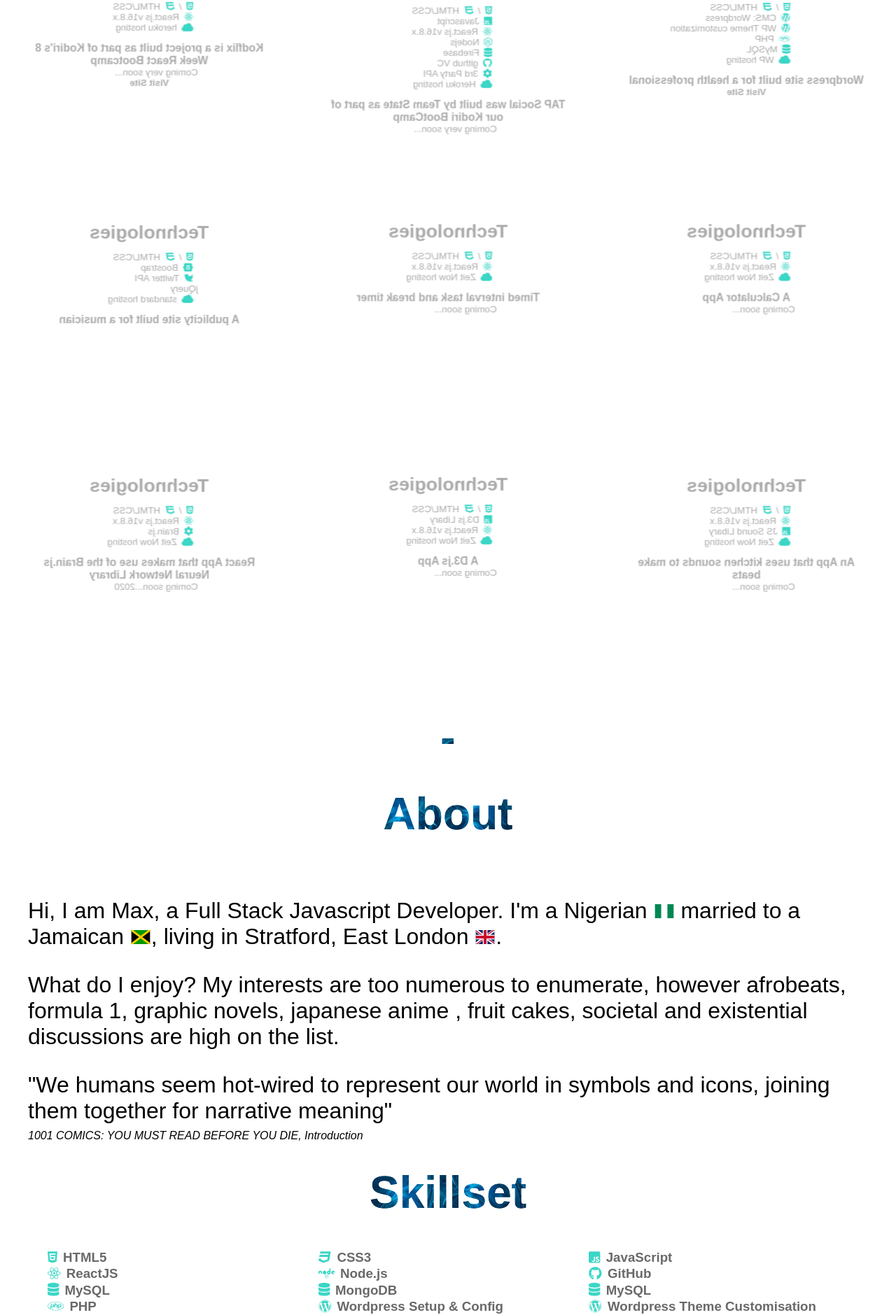
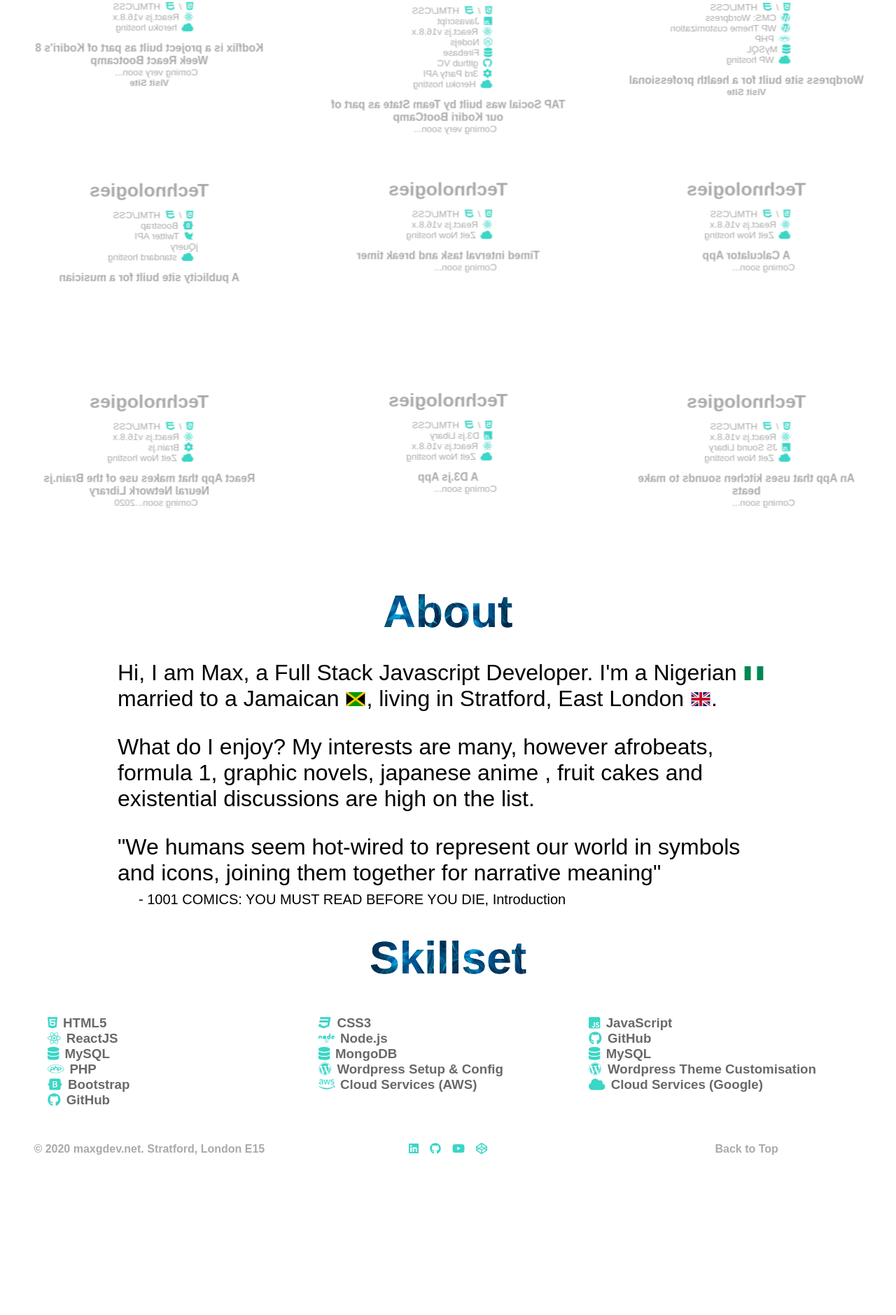
Before and after one commit to maxgdev/portfolio, a React (Create React App) app: page / in a window 1280 px wide. Shown: the part 870-2749 px from the top of the page at 70% size. After the commit the page ends 2531 px from the top, so only its background shows below. Built offline with nearby package versions, Linux system fonts and the light colour scheme; a web font is replaced by a local one.

Commit message:
Fixed mobile responsiveness for cards, skillset. Fixed image size on cards, removed some redundant css and html

```diff
--- a/src/About.js
+++ b/src/About.js
@@ -7,17 +7,18 @@ import './App.css';
 export default function About() {
     return (<>
         <div className='about'>
-            <br />
-            <br />
-            <blockquote>Hi, I am Max, a Full Stack Javascript Developer. I'm a Nigerian <img src={ng} alt="Nigerian flag"/> married to a Jamaican <img src={jm} alt="Jamaican flag"/>, living in Stratford, East London <img src={gb} alt="British flag"/>.</blockquote>
+            <blockquote className='animated zoomIn delay-2s'>Hi, I am Max, a Full Stack Javascript Developer. I'm a Nigerian <img src={ng} alt="Nigerian flag"/> married to a Jamaican <img src={jm} alt="Jamaican flag"/>, living in Stratford, East London <img src={gb} alt="British flag"/>.</blockquote>
 
-            <blockquote>What do I enjoy? My interests are too numerous to enumerate, however afrobeats, formula 1, graphic novels,
-            japanese anime , fruit cakes, societal and existential discussions are high on the list.
+            <blockquote className='animated zoomIn delay-3s'>What do I enjoy? My interests are many, however afrobeats, formula 1, graphic novels,
+            japanese anime , fruit cakes and existential discussions are high on the list.
             </blockquote>
-            <blockquote>"We humans seem hot-wired to represent our world in symbols and icons,
-            joining them together for narrative meaning"
-            </blockquote>
-            <p><cite>1001 COMICS: YOU MUST READ BEFORE YOU DIE, Introduction</cite></p>
+            <div className='animated zoomIn delay-4s bookquote'>
+                <blockquote>"We humans seem hot-wired to represent our world in symbols and icons,
+                joining them together for narrative meaning"
+                </blockquote>
+                <span> - 1001 COMICS: YOU MUST READ BEFORE YOU DIE, Introduction</span>
+            </div>
+
 
         </div>
     </>);
--- a/src/App.css
+++ b/src/App.css
@@ -12,12 +12,17 @@ nav {
 }
 .logo {
   flex: 2;
+  padding-left: 2%;
 }
 .navcenter {
   flex: 4;
 }
-.navblock {
+/* .navblock {
   flex: 6;
+} */
+.menublock {
+  flex: 6;
+  padding-right: 2%;
 }
 ul {
     list-style-type: none;
@@ -59,12 +64,12 @@ a:hover {
 
 .mainContainer {
   display: grid;
-  grid-template-columns: repeat(3, 1fr);
-
+  grid-template-columns: repeat(auto-fill, minmax(400px, 1fr));
+  /* grid-template-rows: repeat(300px, 3); */
 }
 .card-container {
   width: 100%;
-  height: 45vh;
+  height: 300px;
 
 }
 .card {
@@ -85,14 +90,15 @@ a:hover {
 }
 
 .card .front {
-  /* background: #89ecda; */
   color: #fff;
-  /* border: solid 1px #89ecda; */
+  height: 100%;
+  /* border: solid 1px #aaa; */
 }
 .card .back {
   padding-top: 40px;
   background: white;
   color: #aaa;
+  /* border: solid 1px #aaa; */
   /* border: solid 4px #89ecda; */
   transform: rotateY(180deg);
 }
@@ -101,10 +107,12 @@ img {
   /* height: 100%; */
   display: block;
 }
-
+figure img {
+  height: 100%;
+}
 .overlay {
   position: absolute;
-  bottom: 0px;
+  bottom: 1px;
   font-size: 18px;
   padding: 10px 5px;
   font-weight: bold;
@@ -123,7 +131,7 @@ img {
 .light {
   color: white;
   background-color: black;
-  opacity: 0.5;
+  opacity: 0.75;
 }
 
 /* .sectionItem:hover .overlay {
@@ -153,11 +161,9 @@ footer {
   font-weight: 600;
 }
 .skillsetContainer {
-  height: 200px;
   padding: 30px;
   display: grid;
-  /* grid-template-columns: 1fr 1fr 1fr 1fr; */
-  grid-template-columns: repeat(3, 1fr);
+  grid-template-columns: repeat(auto-fill, minmax(300px, 1fr));
   margin: 10px 30px;
 }
 
@@ -289,3 +295,31 @@ blockquote img {
   background: #aaa;
 
 }
+.about {
+  width: 80%;
+  margin: 20px auto;
+}
+.about span {
+  font-size: 20px;
+  margin-left: 70px;
+}
+.bookquote {
+  font-weight: 500;
+}
+
+@media only screen and (max-width: 768px) {
+  body {
+    /* background-color: lightblue; */
+  }
+  .logo {
+    flex: 2;
+    padding-left: 2%;
+  }
+  .navcenter {
+    flex: 0;
+  }
+  .menublock {
+    flex: 8;
+    padding-right: 2%;
+  }
+}
--- a/src/App.js
+++ b/src/App.js
@@ -15,13 +15,12 @@ function App() {
       <Header/>
       <SectionHeader title='Projects' id='Projects'/>
       <MainContent/>
-      <SectionHeader title='-'/>
       <SectionHeader title='About' id='About'/>
       <About/>
       <SectionHeader title='Skillset' id='Skillset'/>
       <SkillSet/>
-      <SectionHeader title='Contact Me' id='Contact'/>
-      <Contact/>
+      {/* <SectionHeader title='Contact Me' id='Contact'/> */}
+
       <Footer/>
     </div>
   );
--- a/src/Header.js
+++ b/src/Header.js
@@ -6,13 +6,13 @@ export default function Header() {
     <>
         <div className='header'>
             <div className='headerText'>
-            <h1 class="title animated slideInRight delay-2s"><span>M</span>ax <span>G</span>arry</h1>
-            <h3 class="animated slideInLeft delay-2s"> A Full stack Javascript Developer</h3>
-            <h3 class="animated slideInRight delay-2s">Focused on React & Node.js</h3>
+            <h1 className="title animated slideInRight delay-2s"><span>M</span>ax <span>G</span>arry</h1>
+            <h3 className="animated slideInLeft delay-2s"> A Full stack Javascript Developer</h3>
+            <h3 className="animated slideInRight delay-2s">Focused on React & Node.js</h3>
             </div>
         </div>
         <div>
-        {/* <h1 class="animated infinite bounce delay-2s">Animate Css Example</h1> */}
+        {/* <h1 className="animated infinite bounce delay-2s">Animate Css Example</h1> */}
         </div>
     </>);
 }
--- a/src/MainContent.js
+++ b/src/MainContent.js
@@ -33,7 +33,7 @@ export default function MainContent() {
           <div class='card'>
             <figure class='front'>
               <img src={kodflix} alt='Kodflix' />
-              <div className='overlay dark'>
+              <div className='overlay light'>
                 <h1>Kodflix</h1>
               </div>
             </figure>
@@ -143,7 +143,6 @@ export default function MainContent() {
           </div>
         </div>
 
-
         <div class='card-container'>
           <div class='card'>
             <figure class='front'>
@@ -193,9 +192,6 @@ export default function MainContent() {
             </figure>
           </div>
         </div>
-        {/* </section> */}
-
-        {/* <section className='sectionContainer'> */}
 
         <div class='card-container'>
           <div class='card'>
@@ -275,7 +271,6 @@ export default function MainContent() {
           </div>
         </div>
 
-
       </main>
     </>);
 }
--- a/src/Navbar.js
+++ b/src/Navbar.js
@@ -5,20 +5,20 @@ export default function Navbar() {
     return (
     <>
     <nav className='navbar'>
-        <div class="logo">
-            <ul class="menu">
-                <li class="logo"><a href="a">maxgdev.net</a></li>
+        <div class='logo'>
+            <ul class='menu'>
+                <li class='logo'><a href='a'>maxgdev.net</a></li>
             </ul>
         </div>
-        <div class="navcenter"></div>
-        <div class="menublock">
-            <ul class="menu">
-                <li class="item"><a href="a">Home</a></li>
-                <li class="#About"><a href="a">About</a></li>
-                <li class="item"><a href="a">Resume</a></li>
-                <li class="#Projects"><a href="a">Projects</a></li>
-                <li class="item"><a href="http://www.d3jsdataviz.com/" target='_blank'>Blog</a></li>
-                <li class="#Contact"><a href="a">Contact</a></li>
+        <div class='navcenter'></div>
+        <div class='menublock'>
+            <ul class='menu'>
+                <li class='item'><a href='a'>Home</a></li>
+                <li class='#About'><a href='a'>About</a></li>
+                <li class='item'><a href='a'>Resume</a></li>
+                <li class='#Projects'><a href='a'>Projects</a></li>
+                <li class='item'><a href='http://www.d3jsdataviz.com/' target='_blank' rel='noopener noreferrer'>Blog</a></li>
+                <li class='#Contact'><a href='a'>Contact</a></li>
             </ul>
         </div>
 
```
Also changed, not shown: src/images/1001 COMICS YOU MUST READ BEFORE YOU DIE.jpg (added).
